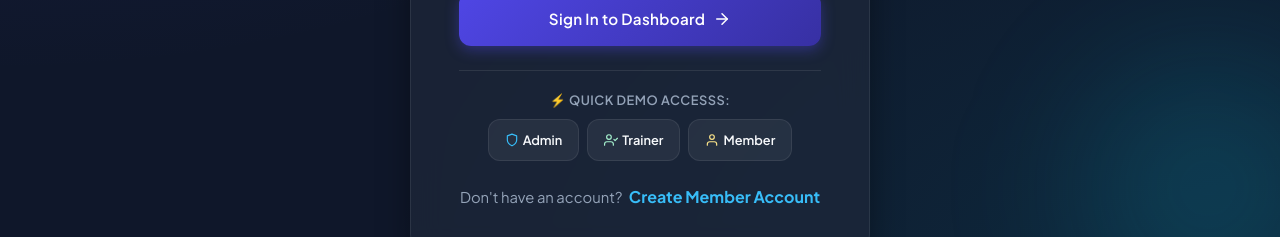
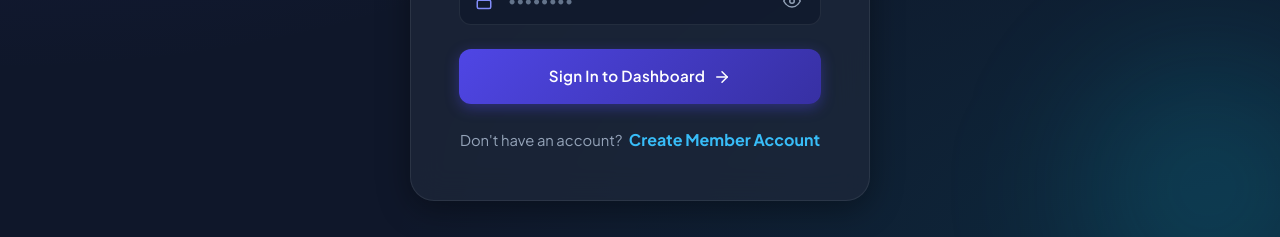
Before and after one commit to SREEHARI-K-V/gymkhana, a React app in the folder frontend/: page /login in a window 1280 px wide. Shown: the part 492-729 px from the top of the page. Built offline with nearby package versions, Linux system fonts and the light colour scheme; no server answers; the HTML template or start-up script is replaced by a standard one.

Commit message:
refactor: remove quick demo access section from login page

```diff
--- a/frontend/src/pages/auth/LoginPage.jsx
+++ b/frontend/src/pages/auth/LoginPage.jsx
@@ -2,7 +2,7 @@ import React, { useState } from 'react';
 import { useNavigate, Link } from 'react-router-dom';
 import { useAuth } from '../../hooks/useAuth';
 import { useNotification } from '../../context/NotificationContext';
-import { FiActivity, FiLock, FiMail, FiArrowRight, FiEye, FiEyeOff, FiShield, FiUserCheck, FiUser } from 'react-icons/fi';
+import { FiActivity, FiLock, FiMail, FiArrowRight, FiEye, FiEyeOff } from 'react-icons/fi';
 
 export const LoginPage = () => {
   const [email, setEmail] = useState('');
@@ -29,11 +29,6 @@ export const LoginPage = () => {
     } finally {
       setSubmitting(false);
     }
-  };
-
-  const fillQuickAccount = (demoEmail, demoPass) => {
-    setEmail(demoEmail);
-    setPassword(demoPass);
   };
 
   return (
@@ -157,43 +152,7 @@ export const LoginPage = () => {
           </button>
         </form>
 
-        {/* Demo Quick Login Shortcuts */}
-        <div className="mt-4 pt-3 border-top border-secondary border-opacity-25">
-          <div className="text-center mb-2">
-            <small className="fw-semibold" style={{ color: '#94A3B8', fontSize: '0.8rem', letterSpacing: '0.5px' }}>
-              ⚡ QUICK DEMO ACCESSS:
-            </small>
-          </div>
-          <div className="d-flex justify-content-center gap-2 flex-wrap">
-            <button
-              onClick={() => fillQuickAccount('admin@gymkhana.com', 'admin123')}
-              className="btn btn-secondary-glass btn-sm d-flex align-items-center gap-1 text-nowrap py-1.5 px-3"
-              type="button"
-              style={{ fontSize: '0.8rem' }}
-            >
-              <FiShield size={14} className="text-cyan" />
-              <span>Admin</span>
-            </button>
-            <button
-              onClick={() => fillQuickAccount('alex.trainer@gymkhana.com', 'trainer123')}
-              className="btn btn-secondary-glass btn-sm d-flex align-items-center gap-1 text-nowrap py-1.5 px-3"
-              type="button"
-              style={{ fontSize: '0.8rem' }}
-            >
-              <FiUserCheck size={14} style={{ color: '#A7F3D0' }} />
-              <span>Trainer</span>
-            </button>
-            <button
-              onClick={() => fillQuickAccount('john@gmail.com', 'member123')}
-              className="btn btn-secondary-glass btn-sm d-flex align-items-center gap-1 text-nowrap py-1.5 px-3"
-              type="button"
-              style={{ fontSize: '0.8rem' }}
-            >
-              <FiUser size={14} style={{ color: '#FDE68A' }} />
-              <span>Member</span>
-            </button>
-          </div>
-        </div>
+
 
         {/* Register CTA Footer */}
         <div className="text-center mt-4">
```
